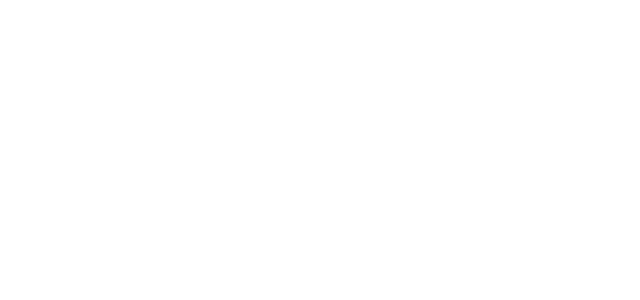
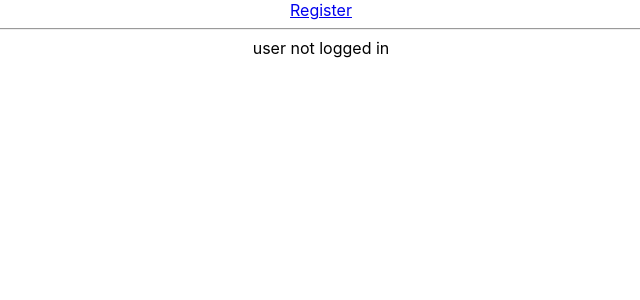
Before and after one commit to ironhack-class-codealongs/codealong-project-management-client, a React (Create React App) app: page / in a window 1280 px wide. Shown: the top 300 px of the page, without its empty margins (319-959 px from the left). Built offline with nearby package versions, Linux system fonts and the light colour scheme.

Commit message:
implement Navbar component

```diff
--- a/src/App.js
+++ b/src/App.js
@@ -2,6 +2,7 @@ import React from 'react';
 import { Route, Switch } from 'react-router-dom';
 import './App.css';
 import Signup from './components/auth/Signup';
+import Navbar from './components/navbar/Navbar';
 import ProjectDetails from './components/projects/ProjectDetails';
 import ProjectList from './components/projects/ProjectList';
 
@@ -19,10 +20,12 @@ class App extends React.Component {
     return (
       <div className="App">
 
+        <Navbar user={this.state.loggedInUser} />
+
         {
           this.state.loggedInUser ?
             <h1>Username: {this.state.loggedInUser.username}</h1> :
-            null
+            "user not logged in"
         }
 
         <Switch>
--- /dev/null
+++ b/src/components/navbar/Navbar.js
@@ -0,0 +1,22 @@
+import React from 'react'
+import { Link } from 'react-router-dom';
+
+export default function Navbar(props) {
+    return (
+        <>
+            {
+                props.user ?
+                    <div>
+                        Welcome, {props.user.username}
+                        <br />
+                        <Link to="/projects">Projects</Link>
+                    </div> :
+                    <div>
+                        <Link to="/signup">Register</Link>
+                    </div>
+            }
+
+            <hr />
+        </>
+    )
+}
```
